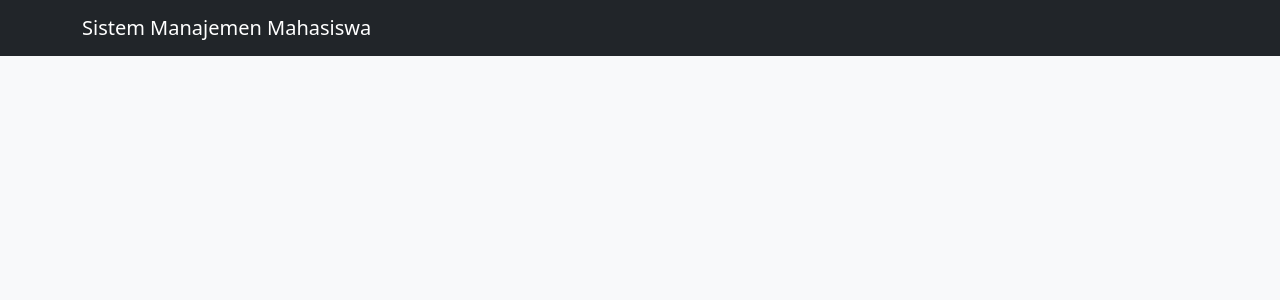
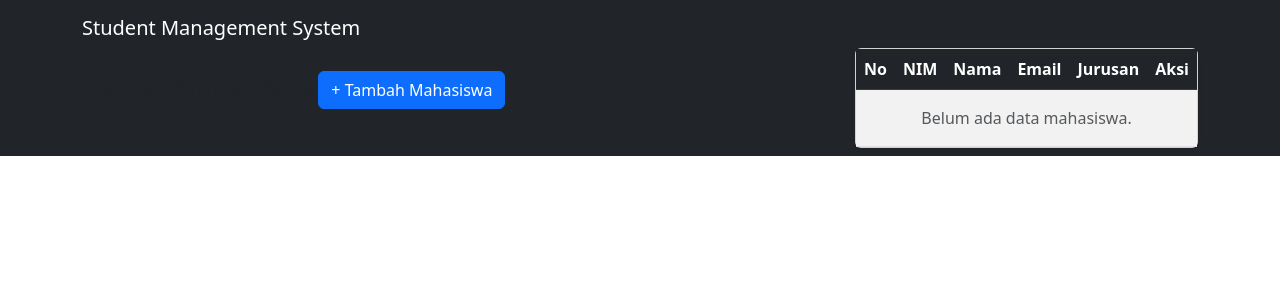
Before and after one commit to Ammar-creator-cmd/student_management, a Flask app: page / in a window 1280 px wide. Shown: the top 300 px of the page. Run offline with Flask 3, Linux system fonts and the light colour scheme.

Commit message:
student_db v2

```diff
--- a/main.py
+++ b/main.py
@@ -8,25 +8,69 @@ app.config['SQLALCHEMY_TRACK_MODIFICATIONS'] = False
 
 db = SQLAlchemy(app)
 
+
 # model db
 class Student(db.Model):
     id = db.Column(db.Integer, primary_key=True)
-    nim = db.Column(db.String(20),unique = True, nullable=False)
+    nim = db.Column(db.String(20), unique=True, nullable=False)
     nama = db.Column(db.String(100), nullable=False)
     jurusan = db.Column(db.String(100), nullable=False)
     email = db.Column(db.String(100), nullable=False)
 
-#inisialisasi tabel database otomatis
+
+# inisialisasi tabel database otomatis
 with app.app_context():
     db.create_all()
 
-#READ : tampilkan semua data murid
+
+# READ : tampilkan semua data murid
 @app.route('/')
 def index():
     students = Student.query.all()
     return render_template('index.html', students=students)
 
 
+# create : menambah data baru
+@app.route('/add', methods=['GET', 'POST'])
+def add_student():
+    if request.method == 'POST':
+        nim = request.form['nim']
+        nama = request.form['nama']
+        jurusan = request.form['jurusan']
+        email = request.form['email']
+
+        new_student = Student(nim=nim, nama=nama, jurusan=jurusan, email=email)
+        try:
+            db.session.add(new_student)
+            db.session.commit()
+            flash('Data mahasiswa berhasil ditambahkan!', 'success')
+            return redirect(url_for('index'))
+        except Exception as e:
+            db.session.rollback()
+            flash('Gagal menambahkan data. Pastikan NIM belum terdaftar.', 'danger')
+
+    return render_template('add.html')
+
+
+# UPDATE: Mengedit data yang ada
+@app.route('/edit/<int:id>', methods=['GET', 'POST'])
+def edit_student(id):
+    student = Student.query.get_or_404(id)
+    if request.method == ("POST"):
+        student.nim = request.form[')nim']
+        student.nama = request.form['nama']
+        student.email = request.form['email']
+        student.jurusan = request.form['jurusan']
+
+        try:
+            db.session.commit()
+            flash('Data mahasiswa berhasil diperbarui!', 'success')
+            return redirect(url_for('index'))
+        except Exception as e:
+            db.session.rollback()
+            flash('Gagal memperbarui data. Periksa kembali NIM.', 'danger')
+
+    return render_template('edit.html', student=student)
 
 
 # Press the green button in the gutter to run the script.
--- a/templates/base.html
+++ b/templates/base.html
@@ -2,9 +2,22 @@
 <html lang="en">
 <head>
     <meta charset="UTF-8">
-    <title>Title</title>
+    <meta name="viewport" content="width=device-width, initial-scale=1.0">
+    <title>Student Management System</title>
+    <link href="https://cdn.jsdelivr.net/npm/bootstrap@5.3.0/dist/css/bootstrap.min.css" rel="stylesheet">
+
 </head>
 <body>
 
+<nav class="navbar navbar-dark bg-dark mb-4">
+    <div class="container"><a class="navbar-brand" href="{{ url_for('index') }}">Student Management System</a></div>
+    <div class="container"> <!-- Flash Messages --> {% with messages = get_flashed_messages(with_categories=true) %} {%
+        if messages %} {% for category, message in messages %}
+        <div class="alert alert-{{ category }} alert-dismissible fade show" role="alert"> {{ message }}
+            <button type="button" class="btn-close" data-bs-dismiss="alert"></button>
+        </div>
+        {% endfor %} {% endif %} {% endwith %} {% block content %}{% endblock %}
+    </div>
+    <script src="https://cdn.jsdelivr.net/npm/bootstrap@5.3.0/dist/js/bootstrap.bundle.min.js"></script>
 </body>
 </html>
--- a/templates/index.html
+++ b/templates/index.html
@@ -1,19 +1,46 @@
-<!DOCTYPE html>
-<html lang="en">
-<head>
-    <meta charset="UTF-8">
-    <meta name="viewport" content="width=device-width, initial-scale=1.0">
-    <title>Title</title>
-    <link href="https://cdn.jsdelivr.net/npm/bootstrap@5.3.0/dist/css/bootstrap.min.css" rel="stylesheet">
+{% extends 'base.html' %}
 
-</head>
-<body class = "bg-light">
+{% block content %}
+<div class="d-flex justify-content-between align-items-center mb-3"><h3>Daftar Mahasiswa</h3> <a
+        href="{{ url_for('add_student') }}" class="btn btn-primary">+ Tambah Mahasiswa</a></div>
 
-<nav class="navbar navbar-dark bg-dark mb-4">
-    <div class="container">
-    <a class="navbar-brand" href="{{ url_for('index') }}">Sistem Manajemen Mahasiswa</a>
+<div class="card shadow-sm">
+    <div class="card-body p-0">
+        <table class="table table-striped table-hover mb-0">
+            <thead class="table-dark">
+            <tr>
+                <th>No</th>
+                <th>NIM</th>
+                <th>Nama</th>
+                <th>Email</th>
+                <th>Jurusan</th>
+                <th class="text-center">Aksi</th>
+            </tr>
+            </thead>
+            <tbody> {% for student in students %}
+            <tr>
+                <td>{{ loop.index }}</td>
+                <td>{{ student.nim }}</td>
+                <td>{{ student.nama }}</td>
+                <td>{{ student.email }}</td>
+                <td>{{ student.jurusan }}</td>
+                <td class="text-center"><a href="{{ url_for('edit_student', id=student.id) }}"
+                                           class="btn btn-sm btn-warning">Edit</a>
+                    <form action="{{ url_for('delete_student', id=student.id) }}" method="POST" class="d-inline"
+                          onsubmit="return confirm('Yakin ingin menghapus data ini?');">
+                        <button type="submit" class="btn btn-sm btn-danger">Hapus</button>
+                    </form>
+                </td>
+            </tr>
+            {% else %}
+            <tr>
+                <td colspan="6" class="text-center py-3 text-muted">Belum ada data mahasiswa.</td>
+            </tr>
+            {% endfor %}
+            </tbody>
+        </table>
     </div>
-</nav>
+</div>
 
-</body>
-</html>
+
+{% endblock %}
```
